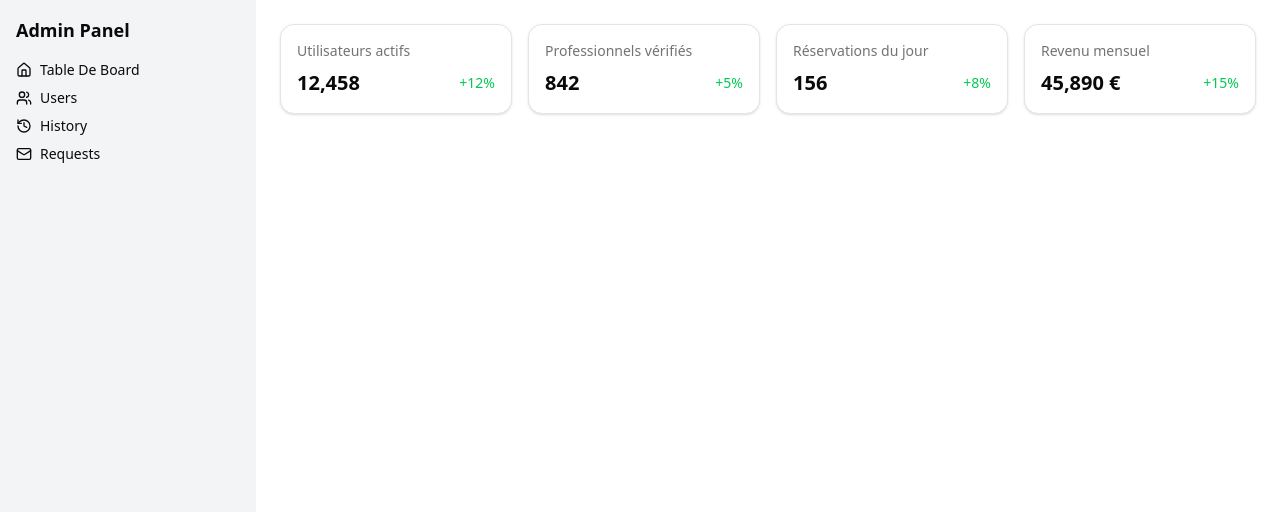
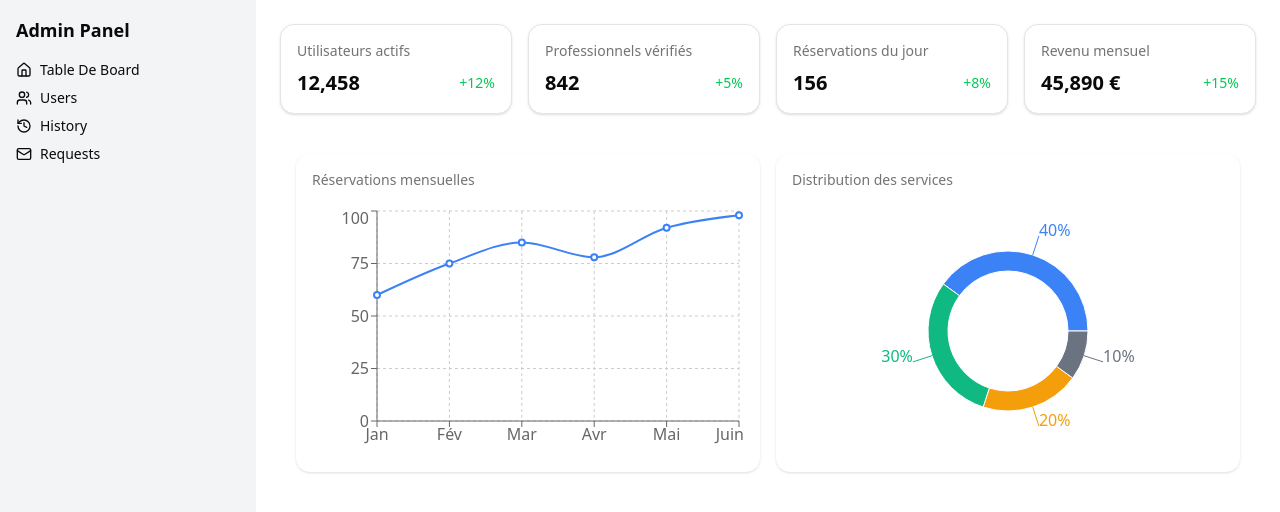
Before and after one commit to akashmuhammadabrrar/dashboard_softvence, a React (Vite) app: page / in a window 1280 px wide. Shown: the top 512 px of the page. Built offline with nearby package versions, Linux system fonts and the light colour scheme.

Commit message:
this commit for charts added on the table page

```diff
--- a/package.json
+++ b/package.json
@@ -21,6 +21,7 @@
     "react": "^19.1.0",
     "react-dom": "^19.1.0",
     "react-router-dom": "^7.6.1",
+    "recharts": "^2.15.3",
     "tailwind-merge": "^3.3.0",
     "tailwindcss": "^4.1.8"
   },
--- /dev/null
+++ b/src/components/ui/DonutChartCard.tsx
@@ -0,0 +1,34 @@
+import { PieChart, Pie, Cell, Tooltip, ResponsiveContainer } from "recharts"
+
+const data = [
+  { name: "Réparation", value: 40, color: "#3b82f6" },
+  { name: "Entretien", value: 30, color: "#10b981" },
+  { name: "Diagnostic", value: 20, color: "#f59e0b" },
+  { name: "Autres", value: 10, color: "#6b7280" },
+]
+
+export default function DonutChartCard() {
+  return (
+    <div className="bg-white rounded-xl p-4 shadow-sm w-full">
+      <h3 className="text-sm font-medium text-muted-foreground mb-4">Distribution des services</h3>
+      <ResponsiveContainer width="100%" height={250}>
+        <PieChart>
+          <Pie
+            data={data}
+            cx="50%"
+            cy="50%"
+            innerRadius={60}
+            outerRadius={80}
+            dataKey="value"
+            label={({ percent }) => `${(percent * 100).toFixed(0)}%`}
+          >
+            {data.map((entry, index) => (
+              <Cell key={`cell-${index}`} fill={entry.color} />
+            ))}
+          </Pie>
+          <Tooltip />
+        </PieChart>
+      </ResponsiveContainer>
+    </div>
+  )
+}
--- /dev/null
+++ b/src/components/ui/LineChartCard.tsx
@@ -0,0 +1,27 @@
+import { LineChart, Line, XAxis, YAxis, Tooltip, ResponsiveContainer, CartesianGrid } from "recharts"
+
+const data = [
+  { month: "Jan", reservations: 60 },
+  { month: "Fév", reservations: 75 },
+  { month: "Mar", reservations: 85 },
+  { month: "Avr", reservations: 78 },
+  { month: "Mai", reservations: 92 },
+  { month: "Juin", reservations: 98 },
+]
+
+export default function LineChartCard() {
+  return (
+    <div className="bg-white rounded-xl p-4 shadow-sm w-full">
+      <h3 className="text-sm font-medium text-muted-foreground mb-4">Réservations mensuelles</h3>
+      <ResponsiveContainer width="100%" height={250}>
+        <LineChart data={data}>
+          <CartesianGrid strokeDasharray="3 3" />
+          <XAxis dataKey="month" />
+          <YAxis />
+          <Tooltip />
+          <Line type="monotone" dataKey="reservations" stroke="#3b82f6" strokeWidth={2} dot />
+        </LineChart>
+      </ResponsiveContainer>
+    </div>
+  )
+}
--- a/src/pages/Tables.tsx
+++ b/src/pages/Tables.tsx
@@ -1,4 +1,6 @@
 
+import DonutChartCard from "@/components/ui/DonutChartCard"
+import LineChartCard from "@/components/ui/LineChartCard"
 import StatsCard from "@/components/ui/StatsCard"
 
 const Tables = () => {
@@ -10,6 +12,12 @@ const Tables = () => {
         <StatsCard label="Réservations du jour" value="156" change="+8%" />
         <StatsCard label="Revenu mensuel" value="45,890 €" change="+15%" />
       </div>
+      {/* charts */}
+      <div className="p-4 grid grid-cols-1 md:grid-cols-2 gap-4">
+      <LineChartCard />
+      <DonutChartCard />
+    </div>
+
     </div>
   )
 }
```
Also changed, not shown: 1 other file (tests, documents, lock files or other folders).
